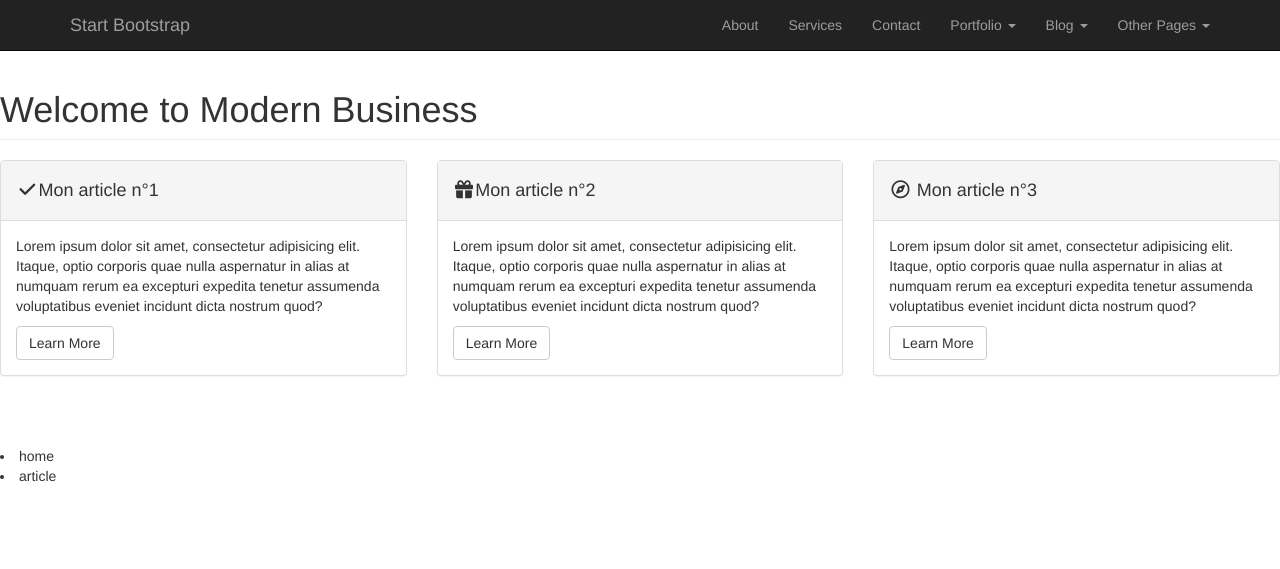
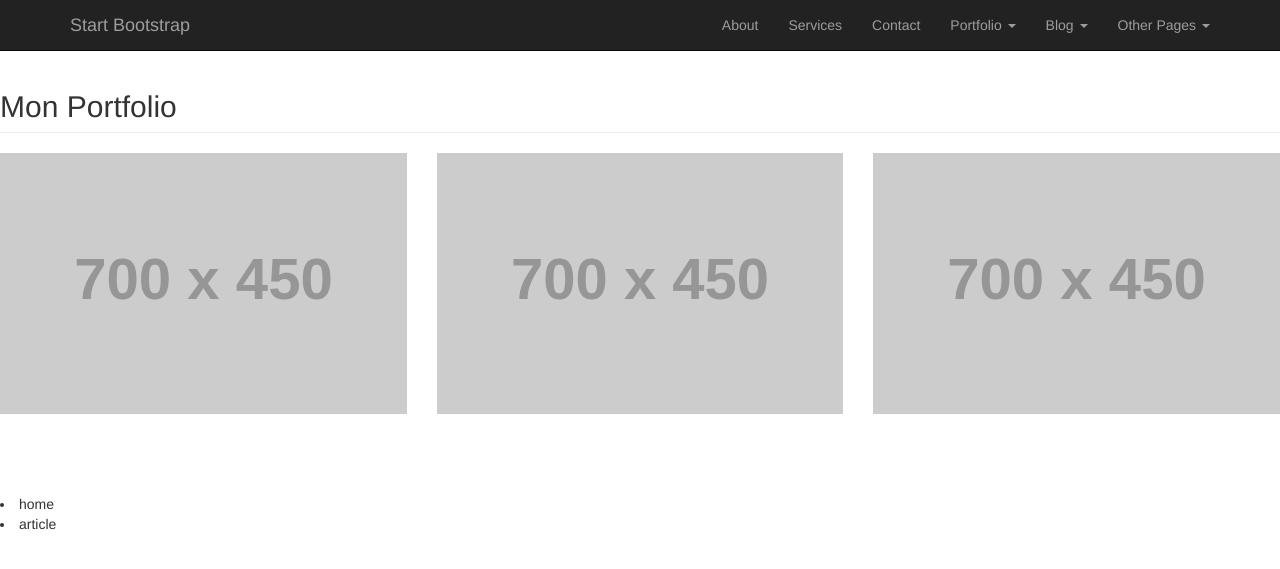
Before and after one commit to JackoBelixXx/JackoBelixXx.github.io, a Jekyll site: the page built from index.html, in a window 1280 px wide. Shown: the top 569 px of the page. Built offline with Jekyll 4.4.1, drawn with Linux system fonts in a browser that asks for light colours; nearby versions of some CDN libraries; library files that are not in the unit come from our copies.

Commit message:
Initial commit

```diff
--- a/_includes/article.html
+++ b/_includes/article.html
@@ -1,40 +1,20 @@
 <div class="row">
             <div class="col-lg-12">
-                <h1 class="page-header">
-                    Welcome to Modern Business
-                </h1>
+                <h2 class="page-header">Mon Portfolio</h2>
             </div>
-            <div class="col-md-4">
-                <div class="panel panel-default">
-                    <div class="panel-heading">
-                        <h4><i class="fa fa-fw fa-check"></i>Mon article n°1</h4>
-                    </div>
-                    <div class="panel-body">
-                        <p>Lorem ipsum dolor sit amet, consectetur adipisicing elit. Itaque, optio corporis quae nulla aspernatur in alias at numquam rerum ea excepturi expedita tenetur assumenda voluptatibus eveniet incidunt dicta nostrum quod?</p>
-                        <a href="#" class="btn btn-default">Learn More</a>
-                    </div>
-                </div>
+            <div class="col-md-4 col-sm-6">
+                <a href="portfolio-item.html">
+                    <img class="img-responsive img-portfolio img-hover" src="http://placehold.it/700x450" alt="">
+                </a>
             </div>
-            <div class="col-md-4">
-                <div class="panel panel-default">
-                    <div class="panel-heading">
-                        <h4><i class="fa fa-fw fa-gift"></i>Mon article n°2</h4>
-                    </div>
-                    <div class="panel-body">
-                        <p>Lorem ipsum dolor sit amet, consectetur adipisicing elit. Itaque, optio corporis quae nulla aspernatur in alias at numquam rerum ea excepturi expedita tenetur assumenda voluptatibus eveniet incidunt dicta nostrum quod?</p>
-                        <a href="#" class="btn btn-default">Learn More</a>
-                    </div>
-                </div>
+            <div class="col-md-4 col-sm-6">
+                <a href="portfolio-item.html">
+                    <img class="img-responsive img-portfolio img-hover" src="http://placehold.it/700x450" alt="">
+                </a>
             </div>
-            <div class="col-md-4">
-                <div class="panel panel-default">
-                    <div class="panel-heading">
-                        <h4><i class="fa fa-fw fa-compass"></i> Mon article n°3</h4>
-                    </div>
-                    <div class="panel-body">
-                        <p>Lorem ipsum dolor sit amet, consectetur adipisicing elit. Itaque, optio corporis quae nulla aspernatur in alias at numquam rerum ea excepturi expedita tenetur assumenda voluptatibus eveniet incidunt dicta nostrum quod?</p>
-                        <a href="#" class="btn btn-default">Learn More</a>
-                    </div>
-                </div>
+            <div class="col-md-4 col-sm-6">
+                <a href="portfolio-item.html">
+                    <img class="img-responsive img-portfolio img-hover" src="http://placehold.it/700x450" alt="">
+                </a>
             </div>
-        </div>
+</div>
```
